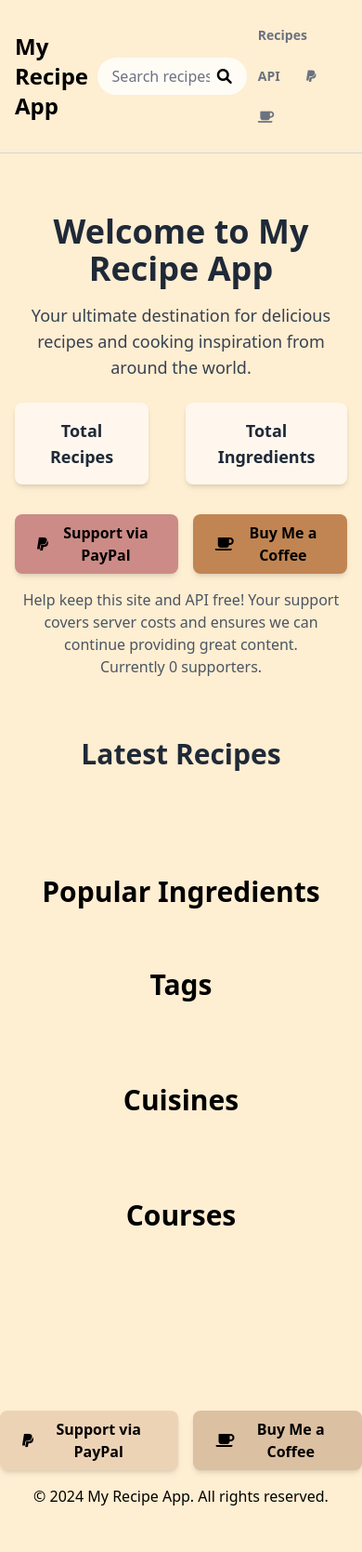
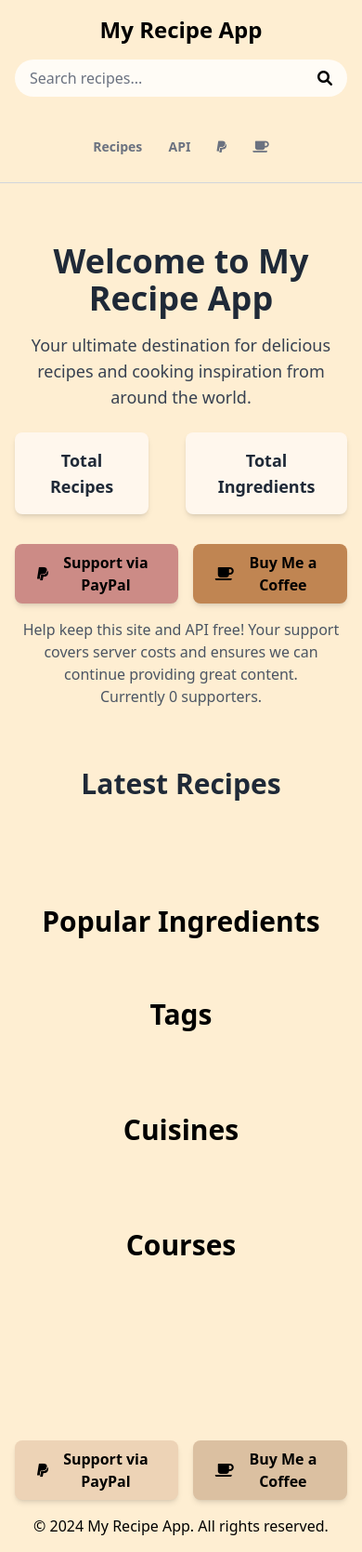
Before and after one commit to OnlyShoky/recipe_project, a Django app: template backend/frontend/templates/home.html in a window 390 px wide. Shown: the whole page at 93% size. Before the commit the page ends 1619 px from the top, so only its background shows below. Run offline with Django 4.2, Linux system fonts and the light colour scheme; the template is opened without the code that fills it, so the values that code supplies are empty; some libraries are stand-ins or nearby versions.

Commit message:
Update design for small screens

```diff
--- a/backend/frontend/templates/base.html
+++ b/backend/frontend/templates/base.html
@@ -6,72 +6,19 @@
     <title>{% block title %}Recipe App{% endblock %}</title>
     <script src="https://cdn.tailwindcss.com"></script>
     <link href="https://cdnjs.cloudflare.com/ajax/libs/font-awesome/6.0.0-beta3/css/all.min.css" rel="stylesheet" />
-    <style>
-      body {
-        background-color: #feeed2; /* Soft sepia background */
-      }
-
-      .bg-sepia-700 {
-        background-color: #dbc0a1; /* Dark sepia for the header and footer */
-      }
-      .bg-sepia-600 {
-        background-color: #edd3b6; /* Dark sepia for the header and footer */
-      }
-      .bg-sepia-500 {
-        background-color: #fae5c0; /* Dark sepia for the header and footer */
-      }
-      .bg-sepia-400 {
-        background-color: #feeed2; /* Dark sepia for the header and footer */
-      }
-      .bg-sepia-300 {
-        background-color: #fff3dd; /* Dark sepia for the header and footer */
-      }
-      .bg-sepia-200 {
-        background-color: #fff5e4; /* Dark sepia for the header and footer */
-      }
-      .bg-sepia-100 {
-        background-color: #fffcf6; /* Dark sepia for the header and footer */
-      }
-
-      .bg-azure-200 {
-        background-color: #d9eafd; /* Dark sepia for the header and footer */
-      }
-      .bg-azure-100 {
-        background-color: #f8fafc; /* Dark sepia for the header and footer */
-      }
-
-      .text-sepia-warn {
-        color: #6d2323; /* Light sepia for text */
-      }
-
-      .text-normal {
-        color: black; /* Light sepia for text */
-      }
-
-      .dropdown:hover .dropdown-menu {
-        display: block;
-      }
-
-      .icon {
-        width: 1.5rem; /* Matches the `w-6` size (6 x 0.25rem) */
-        height: 1.5rem; /* Matches the `h-6` size (6 x 0.25rem) */
-        fill: none;
-        stroke: currentColor;
-        vertical-align: middle;
-        stroke-width: 2;
-      }
-    </style>
+    <link rel="stylesheet" type="text/css" href="/static/styles.css" />
   </head>
   <body>
     <!-- Header -->
     <header class="text-normal">
-      <div class="max-w-7xl mx-auto px-4 py-4 flex justify-between items-center border-b border-gray-300">
+      <div class="max-w-7xl mx-auto px-4 py-4 flex flex-col md:flex-row justify-between items-center border-b border-gray-300">
         <!-- Logo -->
-        <h1 class="text-2xl font-bold">
+        <h1 class="text-2xl font-bold mb-4 md:mb-0">
           <a href="/" class="hover:text-gray-800 transition">My Recipe App</a>
         </h1>
 
-        <form method="get" action="{% url 'search_recipes' %}" class="flex items-center bg-sepia-100 rounded-full px-4 py-2 focus-within:ring-2 ring-sepia-500 transition-shadow">
+        <!-- Search Form -->
+        <form method="get" action="{% url 'search_recipes' %}" class="w-full md:w-auto flex items-center bg-sepia-100 rounded-full px-4 py-2 focus-within:ring-2 ring-sepia-500 transition-shadow mb-4 md:mb-0">
           <input type="text" name="q" placeholder="Search recipes..." class="w-full bg-transparent outline-none placeholder-gray-500 text-normal" aria-label="Search recipes" />
           <button type="submit" class="ml-2 text-sepia-700 hover:text-sepia-500 transition-colors">
             <i class="fas fa-search"></i>
@@ -83,21 +30,17 @@
           <div class="flex w-fit shadow-box-up rounded-xl dark:bg-box-dark dark:shadow-box-dark-out">
             <div class="dark:shadow-buttons-box-dark rounded-2xl w-full">
               <button title="Go to post list page" class="text-gray-500 font-semibold hover:text-black border-2 inline-flex items-center last-of-type:mr-0 p-2.5 border-transparent bg-light-secondary shadow-button-flat-nopressed hover:shadow-button-flat-pressed focus:opacity-100 focus:outline-none active:shadow-button-flat-pressed font-medium rounded-full text-sm text-center">
-                <!-- Button to API -->
                 <a href="{% url 'recipe_list' %}"> Recipes </a>
               </button>
               <button title="Go to post API page" class="text-gray-500 font-semibold hover:text-black border-2 inline-flex items-center last-of-type:mr-0 p-2.5 border-transparent bg-light-secondary shadow-button-flat-nopressed hover:shadow-button-flat-pressed focus:opacity-100 focus:outline-none active:shadow-button-flat-pressed font-medium rounded-full text-sm text-center">
-                <!-- Button to API -->
                 <a href="/api/v1/"> API </a>
               </button>
               <button title="Go to post list page" class="text-gray-500 font-semibold hover:text-black border-2 inline-flex items-center last-of-type:mr-0 p-2.5 border-transparent bg-light-secondary shadow-button-flat-nopressed hover:shadow-button-flat-pressed focus:opacity-100 focus:outline-none active:shadow-button-flat-pressed font-medium rounded-full text-sm text-center">
-                <!-- PayPal Button -->
                 <a href="https://www.paypal.com/donate/?hosted_button_id=P49L3AK8RDVMN" class="text-sepia-light hover:text-gray-800 font-medium transition" target="_blank" title="Support me on PayPal">
                   <i class="fab fa-paypal"></i>
                 </a>
               </button>
               <button title="Go to about me page" class="text-gray-500 font-semibold hover:text-black border-2 inline-flex items-center last-of-type:mr-0 p-2.5 border-transparent bg-light-secondary shadow-button-flat-nopressed hover:shadow-button-flat-pressed focus:opacity-100 focus:outline-none active:shadow-button-flat-pressed font-medium rounded-full text-sm text-center">
-
                 <a href="https://www.buymeacoffee.com/shoky" class="text-sepia-light hover:text-gray-800 font-medium transition" target="_blank" title="Buy me a coffee">
                   <i class="fas fa-coffee"></i>
                 </a>
@@ -114,7 +57,7 @@
     <!-- Footer -->
     <footer class="bg-sepia text-sepia-light py-4 text-center items-center">
       <!-- Donation Buttons -->
-      <div class="flex justify-center space-x-4 mt-10 mb-4">
+      <div class="flex justify-center space-x-4 mt-10 mb-4 px-4">
         <a href="https://www.paypal.com/donate/?hosted_button_id=P49L3AK8RDVMN" target="_blank" class="flex items-center px-6 py-2 bg-sepia-600 text-black shadow-md hover:shadow-lg font-semibold rounded-lg transform transition-transform hover:scale-105 transition-colors duration-300">
           <i class="fab fa-paypal mr-2"></i>
           Support via PayPal
--- a/backend/static/styles.css
+++ b/backend/static/styles.css
@@ -1,22 +1,83 @@
 /* styles.css */
 
-/* Sepia background and text colors */
 body {
-    background-color: #f4e1c1; /* Soft sepia background */
-    color: #3e2a47;  /* Sepia-like text color */
-}
+    background-color: #feeed2; /* Soft sepia background */
+  }
 
-header, footer {
-    background-color: #3e2a47; /* Dark sepia for header and footer */
-    color: #f4e1c1;  /* Light sepia for header and footer text */
-}
+  .bg-sepia-700 {
+    background-color: #dbc0a1; /* Dark sepia for the header and footer */
+  }
+  .bg-sepia-600 {
+    background-color: #edd3b6; /* Dark sepia for the header and footer */
+  }
+  .bg-sepia-500 {
+    background-color: #fae5c0; /* Dark sepia for the header and footer */
+  }
+  .bg-sepia-400 {
+    background-color: #feeed2; /* Dark sepia for the header and footer */
+  }
+  .bg-sepia-300 {
+    background-color: #fff3dd; /* Dark sepia for the header and footer */
+  }
+  .bg-sepia-200 {
+    background-color: #fff5e4; /* Dark sepia for the header and footer */
+  }
+  .bg-sepia-100 {
+    background-color: #fffcf6; /* Dark sepia for the header and footer */
+  }
 
-header a {
-    color: #f4e1c1;  /* Sepia light color for the link */
-}
+  .bg-azure-200 {
+    background-color: #d9eafd; /* Dark sepia for the header and footer */
+  }
+  .bg-azure-100 {
+    background-color: #f8fafc; /* Dark sepia for the header and footer */
+  }
 
-img {
-    filter: sepia(1);  /* Apply sepia filter to images */
-}
+  .text-sepia-warn {
+    color: #6d2323; /* Light sepia for text */
+  }
 
-/* TailwindCSS classes can still be used alongside your custom styles */
+  .text-normal {
+    color: black; /* Light sepia for text */
+  }
+
+  .dropdown:hover .dropdown-menu {
+    display: block;
+  }
+
+  .icon {
+    width: 1.5rem; /* Matches the `w-6` size (6 x 0.25rem) */
+    height: 1.5rem; /* Matches the `h-6` size (6 x 0.25rem) */
+    fill: none;
+    stroke: currentColor;
+    vertical-align: middle;
+    stroke-width: 2;
+  }
+
+  /* Responsive styles for the header */
+  @media (max-width: 768px) {
+    .text-normal {
+      font-size: 1rem; /* Adjust font size for smaller screens */
+    }
+
+    .max-w-7xl {
+      padding-left: 1rem;
+      padding-right: 1rem;
+    }
+
+    .flex-col {
+      flex-direction: column;
+    }
+
+    .mb-4 {
+      margin-bottom: 1rem;
+    }
+
+    .w-full {
+      width: 100%;
+    }
+
+    .space-x-2 {
+      margin-top: 1rem;
+    }
+  }
```
Also changed, not shown: backend/frontend/templates/recipes/recipe_detail.html (+20 -20 lines).
